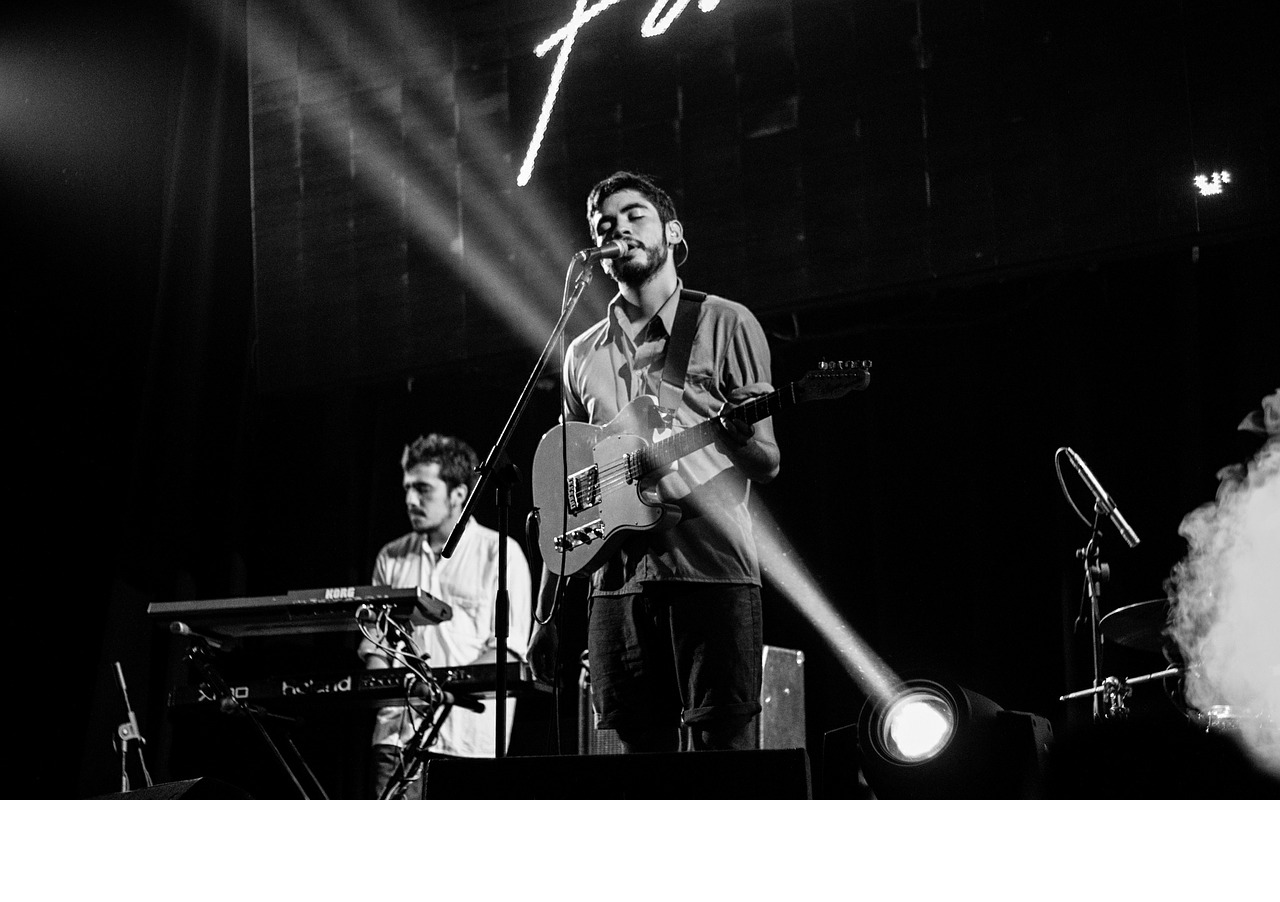
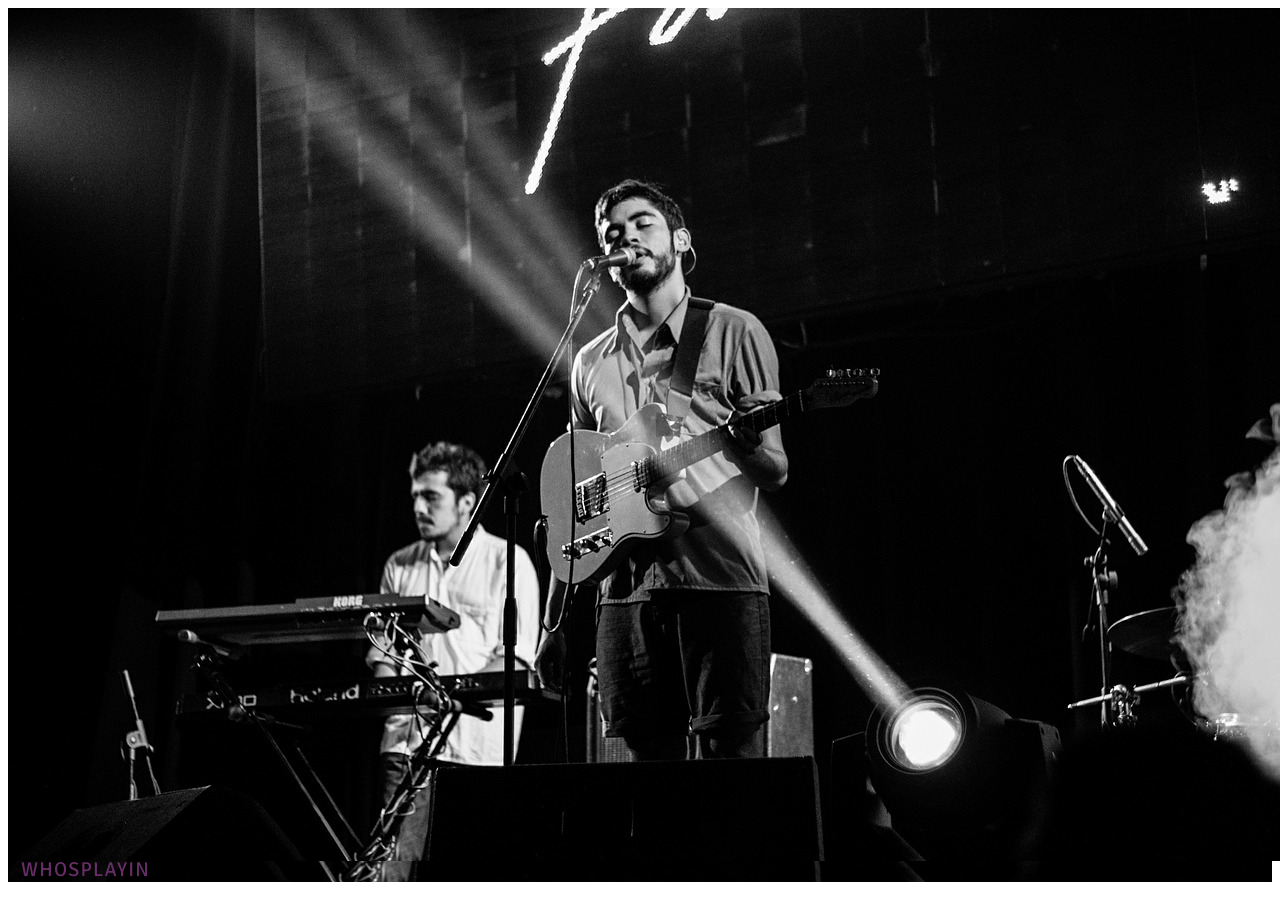
Before and after one commit to bekahwhittle/WhosplayinProject, a plain HTML site: page sign-in.html in a window 1280 px wide. Before the commit the page ends 800 px from the top, so only its background shows below. Drawn offline with Linux system fonts and the light colour scheme.

Commit message:
sign-in style update

```diff
--- a/sign-in.html
+++ b/sign-in.html
@@ -3,9 +3,15 @@
   <head>
     <meta charset="utf-8">
     <link rel="stylesheet" href="/styles/sign-in.css">
+    <link href="https://fonts.googleapis.com/css?family=Open+Sans|Signika" rel="stylesheet">
     <title>Sign-In</title>
   </head>
   <body>
-    <!-- <div class="img-container"></div> -->
+
+    <div class="img-container">
+      <img src="images/leadsinger.jpg" alt="leadsinger">
+        <p class="logo">WHOSPLAYIN</p>
+    </div>
+
   </body>
 </html>
--- a/styles/sign-in.css
+++ b/styles/sign-in.css
@@ -1,3 +1,15 @@
-body {
+
+.img-container {
   background-image: url('../images/leadsinger.jpg');
+  background-size: cover;
+  background-position: center;
 }
+.logo {
+  padding-left: 13px;
+  margin-top: -8px;
+  letter-spacing: 1.2px;
+  font-family: 'Signika';
+  font-weight: 200;
+  font-size: 20px;
+  color: #662e66;
+}
```
